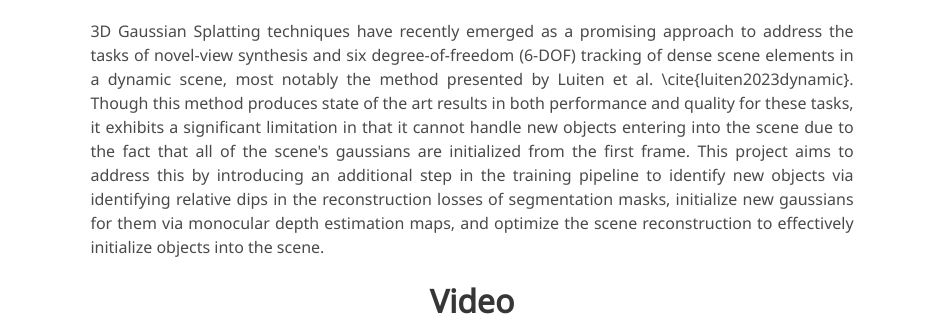
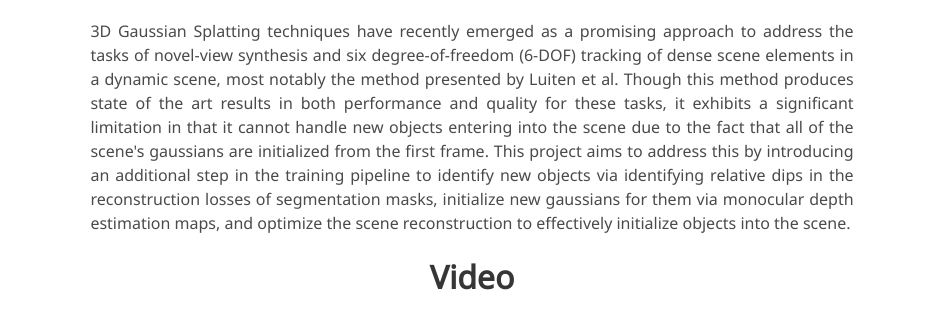
Before and after one commit to Atehortuajf/D3DGS_ObjectReinit, a plain HTML site: page index.html in a window 1280 px wide. Shown: the part 458-774 px from the top of the page, without its empty margins (168-1114 px from the left). Drawn offline with nearby package versions, Linux system fonts and the light colour scheme; grey boxes are pictures that could not be loaded; some icons are missing; a web font is replaced by a local one.

Commit message:
update prop

```diff
--- a/index.html
+++ b/index.html
@@ -105,7 +105,7 @@
         <h2 class="title is-3">Abstract</h2>
         <div class="content has-text-justified">
           <p>
-            3D Gaussian Splatting techniques have recently emerged as a promising approach to address the tasks of novel-view synthesis and six degree-of-freedom (6-DOF) tracking of dense scene elements in a dynamic scene, most notably the method presented by Luiten et al. \cite{luiten2023dynamic}. Though this method produces state of the art results in both performance and quality for these tasks, it exhibits a significant limitation in that it cannot handle new objects entering into the scene due to the fact that all of the scene's gaussians are initialized from the first frame. This project aims to address this by introducing an additional step in the training pipeline to identify new objects via identifying relative dips in the reconstruction losses of segmentation masks, initialize new gaussians for them via monocular depth estimation maps, and optimize the scene reconstruction to effectively initialize objects into the scene.
+            3D Gaussian Splatting techniques have recently emerged as a promising approach to address the tasks of novel-view synthesis and six degree-of-freedom (6-DOF) tracking of dense scene elements in a dynamic scene, most notably the method presented by Luiten et al. Though this method produces state of the art results in both performance and quality for these tasks, it exhibits a significant limitation in that it cannot handle new objects entering into the scene due to the fact that all of the scene's gaussians are initialized from the first frame. This project aims to address this by introducing an additional step in the training pipeline to identify new objects via identifying relative dips in the reconstruction losses of segmentation masks, initialize new gaussians for them via monocular depth estimation maps, and optimize the scene reconstruction to effectively initialize objects into the scene.
           </p>
         </div>
       </div>
```
Also changed, not shown: 1 other file.
